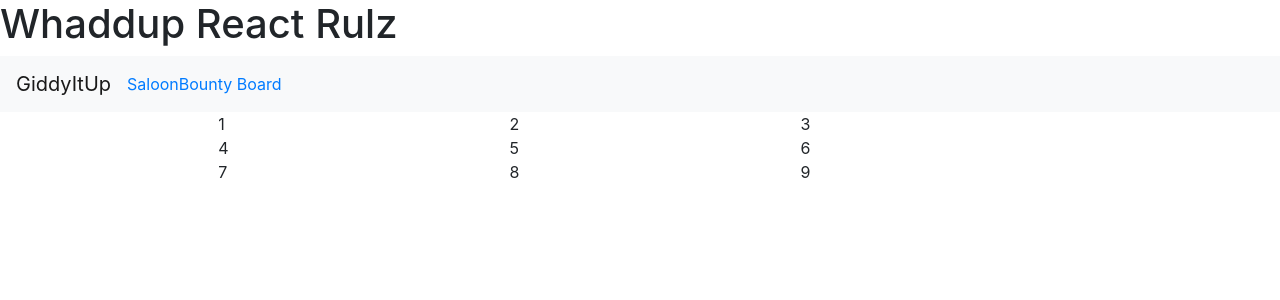
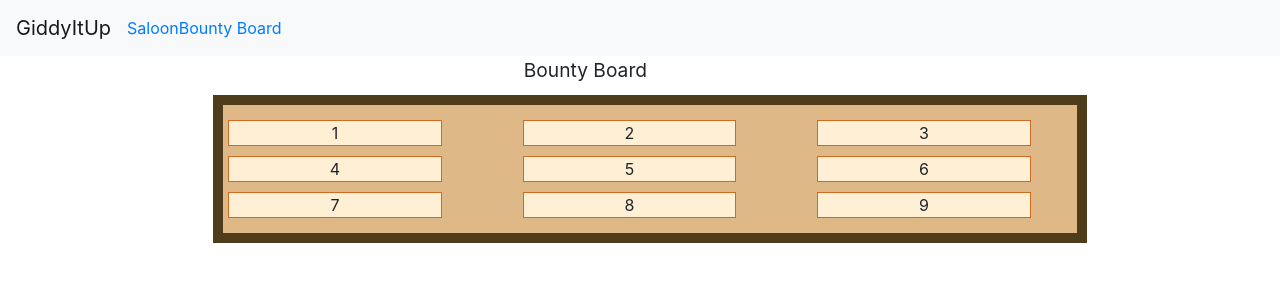
Before and after one commit to LaurenNoeltner/GiddyItUp, a React (Create React App) app in the folder client/: page /Bounty in a window 1280 px wide. Shown: the top 300 px of the page. Built offline with nearby package versions, Linux system fonts and the light colour scheme.

Commit message:
added styling to bounty board page, added Bounty.css

```diff
--- a/client/src/App.js
+++ b/client/src/App.js
@@ -11,7 +11,6 @@ class App extends Component {
       <Router>
         <div className="App">
           <header className="App-header">
-            <h1>Whaddup React Rulz</h1>
             <Header />
             <Switch>
               <Route exact path="/Saloon" component={Saloon} />
--- /dev/null
+++ b/client/src/components/Bounty.css
@@ -0,0 +1,22 @@
+#boardTitle {
+  text-align: center;
+  font-size: larger;
+}
+
+.bountyContainer {
+  border-color: rgb(78, 60, 27);
+  border-style: solid;
+  border-width: 10px;
+  padding: 10px;
+  margin: 10px;
+  background-color: burlywood;
+}
+
+.taskContainer {
+  border-style: solid;
+  border-width: 1px;
+  border-color: chocolate;
+  background-color: papayawhip;
+  margin: 5px;
+  text-align: center;
+}
--- a/client/src/components/Bounty.jsx
+++ b/client/src/components/Bounty.jsx
@@ -1,48 +1,59 @@
 import React, { Component } from 'react';
+import "./Bounty.css";
 
 class Bounty extends Component {
     render() {
         return (
+            <>
+            <div className="row" id="boardTitle">
+                <div className="col-md-11">Bounty Board</div>
+            </div>
             <div className="row">
                 <div className="col-md-2"></div>
-                <div className="col-md-8">
+                <div className="bountyContainer col-md-8">
                     <div className="row" id="row1">
-                        <div className="col-md-4">
+                        <div className="taskContainer col-md-3">
                             1
                         </div>
-                        <div className="col-md-4">
+                        <div className="col-md-1"></div>
+                        <div className="taskContainer col-md-3">
                             2
                         </div>
-                        <div className="col-md-4">
+                        <div className="col-md-1"></div>
+                        <div className="taskContainer col-md-3">
                             3
                         </div>
                     </div>
                     <div className="row" id="row2">
-                        <div className="col-md-4">
-                            4
+                        <div className="taskContainer col-md-3">
+                           4
                         </div>
-                        <div className="col-md-4">
+                        <div className="col-md-1"></div>
+                        <div className="taskContainer col-md-3">
                            5
                         </div>
-                        <div className="col-md-4">
+                        <div className="col-md-1"></div>
+                        <div className="taskContainer col-md-3">
                            6
                         </div>
                     </div>
                     <div className="row" id="row3">
-                        <div className="col-md-4">
+                        <div className="taskContainer col-md-3">
                             7
                         </div>
-                        <div className="col-md-4">
+                        <div className="col-md-1"></div>
+                        <div className="taskContainer col-md-3">
                             8
                         </div>
-                        <div className="col-md-4">
+                        <div className="col-md-1"></div>
+                        <div className="taskContainer col-md-3">
                             9
                         </div>
                     </div>
                 </div>
                 <div className="col-md-2"></div>
-
             </div>
+            </>
         );
     }
 }
```
